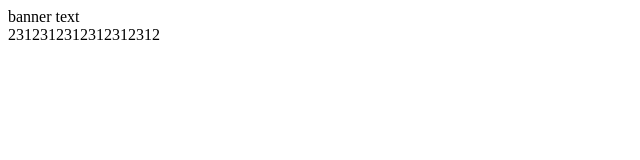
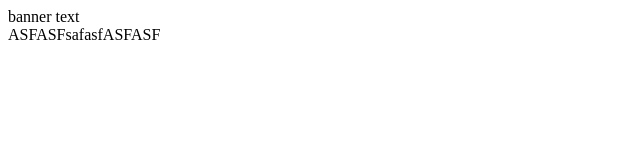
Before and after one commit to joejai001/joejai001.github.io, a plain HTML site: page index.html in a window 1280 px wide. Shown: the full height of the page, 0-640 px from the left. Drawn offline with Linux system fonts and the light colour scheme.

Commit message:
Update index.html

```diff
--- a/index.html
+++ b/index.html
@@ -11,6 +11,8 @@
     </script>
 </head>
 <body>
-    2312312312312312312
+    <div>
+    ASFASFsafasfASFASF
+    </div>
 </body>
 </html>
```
